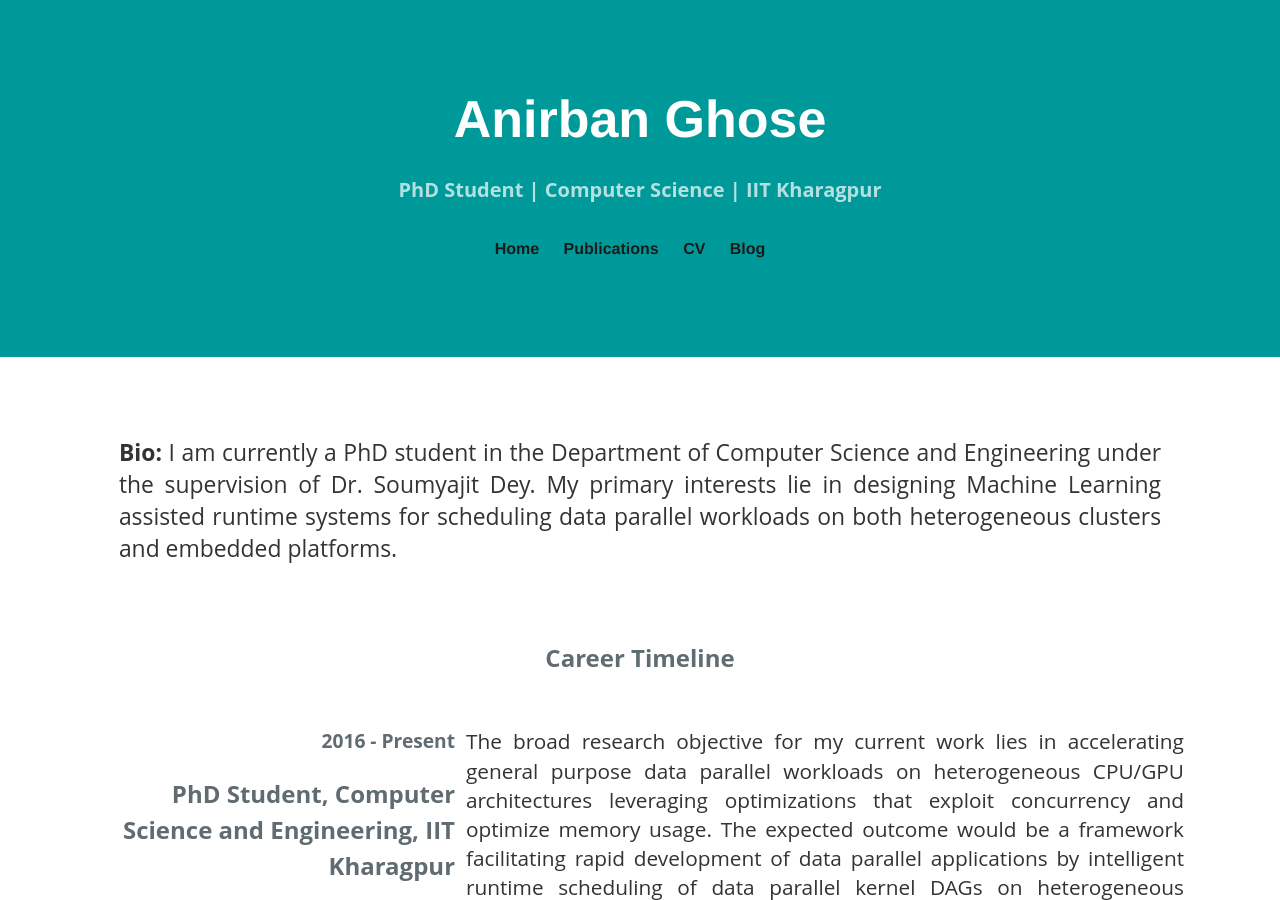
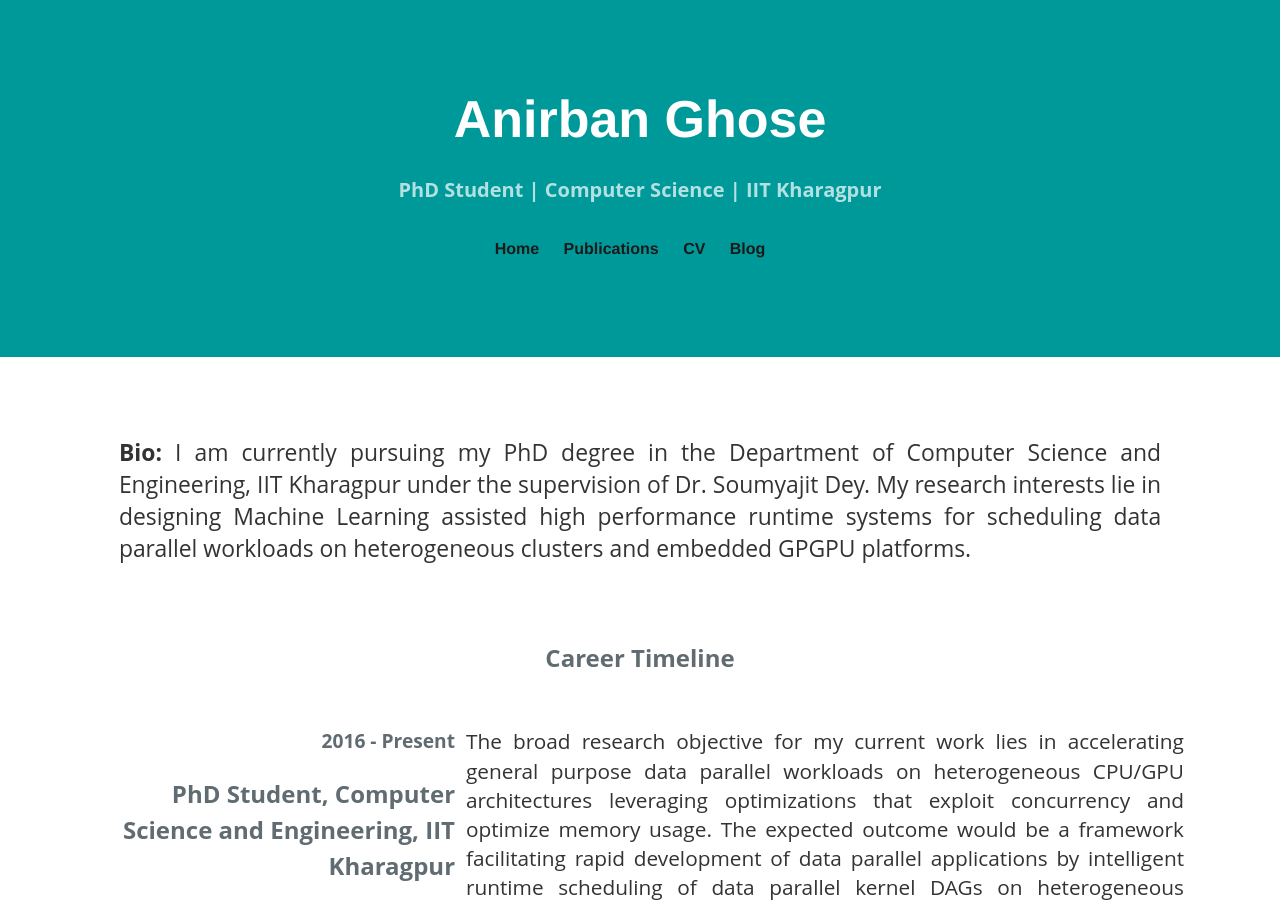
Before and after one commit to anighose25/anighose25.github.io, a Jekyll site: the page built from index.html, in a window 1280 px wide and 900 px high. Built offline with Jekyll 4.4.1, drawn with Linux system fonts in a browser that asks for light colours.

Commit message:
updated bio

```diff
--- a/index.html
+++ b/index.html
@@ -7,7 +7,7 @@ title: Anirban Ghose
   <br>
   <br>
   <section class="main-content">
-  <p align="justify"> <b>Bio:</b> I am currently a PhD student in the Department of Computer Science and Engineering under the supervision of Dr. Soumyajit Dey. My primary interests lie in designing Machine Learning assisted runtime systems for scheduling data parallel workloads on both heterogeneous clusters and embedded platforms.
+  <p align="justify"> <b>Bio:</b> I am currently pursuing my PhD degree in the Department of Computer Science and Engineering, IIT Kharagpur under the supervision of Dr. Soumyajit Dey. My research interests lie in designing Machine Learning assisted high performance runtime systems for scheduling data parallel workloads on heterogeneous clusters and embedded GPGPU platforms.
   </p>
 
   </div>
```
